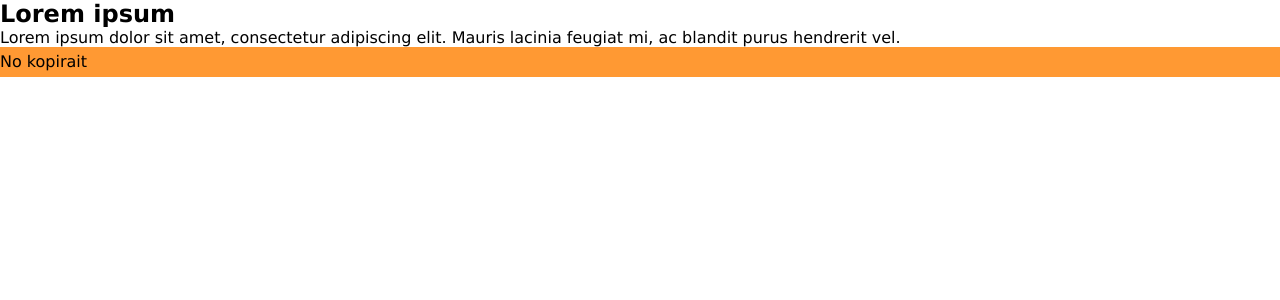
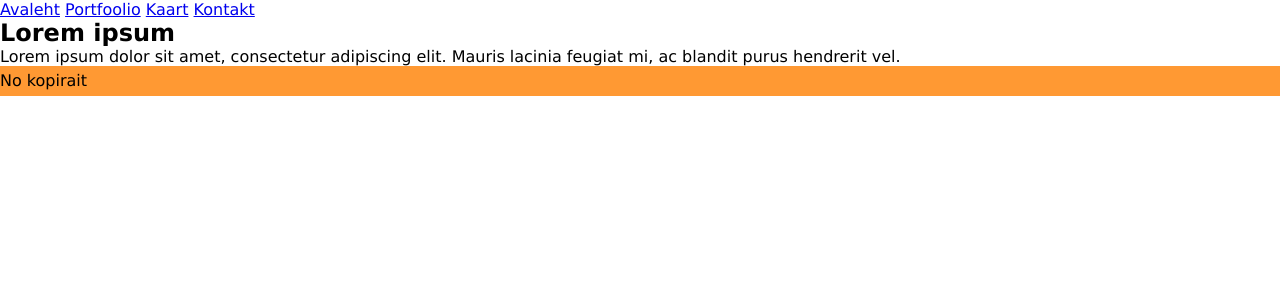
Before and after one commit to saarakhk/php_alused, a PHP site: page /index.php in a window 1280 px wide. Shown: the part 100-400 px from the top of the page. Run offline with PHP 8.4, Linux system fonts and the light colour scheme.

Commit message:
koodi taaskasutamine - lisasin menüü

```diff
--- a/metshein_yl/recode/index.php
+++ b/metshein_yl/recode/index.php
@@ -20,6 +20,12 @@
 </head>
 <body>
 <?php include('pais.php'); ?>
+<menu>
+    <a href="index.php">Avaleht</a>
+    <a href="index.php?leht=portfoolio">Portfoolio</a>
+    <a href="index.php?leht=kaart">Kaart</a>
+    <a href="index.php?leht=kontakt">Kontakt</a>
+</menu>
 <div id="sisu">
     <h2>Lorem ipsum</h2>
     <p> Lorem ipsum dolor sit amet, consectetur adipiscing elit. Mauris lacinia feugiat mi, ac blandit purus hendrerit vel.</p>
```
Also changed, not shown: metshein_yl/recode/kaart.php (added, +7 -0 lines), metshein_yl/recode/kontakt.php (added, +7 -0 lines), metshein_yl/recode/portfoolio.php (added, +7 -0 lines).
